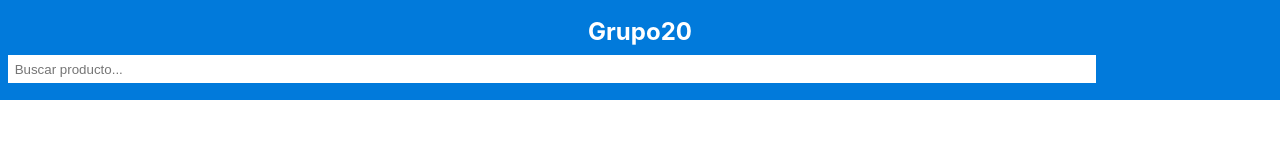
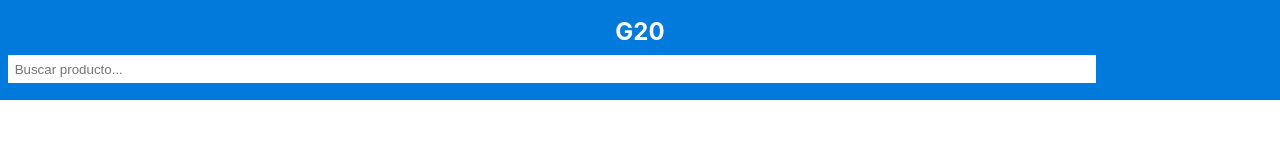
Before and after one commit to No-Country/C2-G20, a React (Create React App) app in the folder frontend/: page / in a window 1280 px wide. Shown: the top 160 px of the page. Built offline with nearby package versions, Linux system fonts and the light colour scheme; some icons are missing.

Commit message:
nose que cambie

```diff
--- a/frontend/src/App.css
+++ b/frontend/src/App.css
@@ -42,10 +42,10 @@ header{
   padding: .5em .5em;
   background-color: #017ADB;
   height:"96px";
+  max-width: 1fr;
 }
 
 header > div{
-  min-width: 320px;
   margin: .5em 0;
   display: flex;
   align-items: center;
--- a/frontend/src/App.js
+++ b/frontend/src/App.js
@@ -1,4 +1,3 @@
-import logo from "./logo.svg"
 import "./App.css"
 import Header from "./components/Header"
 
--- a/frontend/src/components/Header/index.js
+++ b/frontend/src/components/Header/index.js
@@ -5,7 +5,7 @@ export default function Header() {
     <header>
       <div className="header_container-top">
         <Icon icon="bx:bx-menu-alt-left" className="icon-header icon-menu" />
-        <h2>Grupo20</h2>
+        <h2>G20</h2>
         <Icon
           className="icon-header icon-user"
           icon="ant-design:user-outlined"
```
Also changed, not shown: frontend/src/pages/Dashboard/index.js (added).
